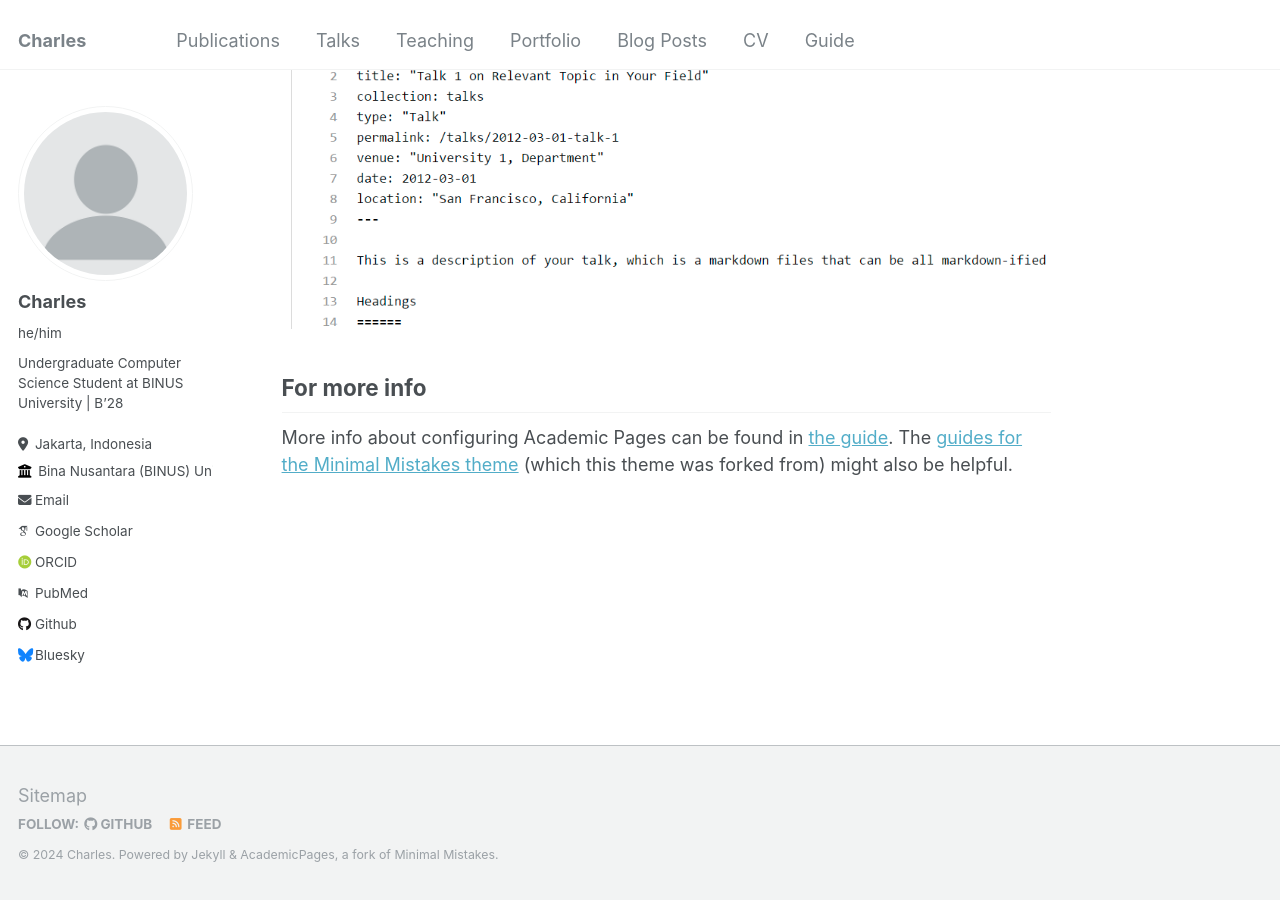
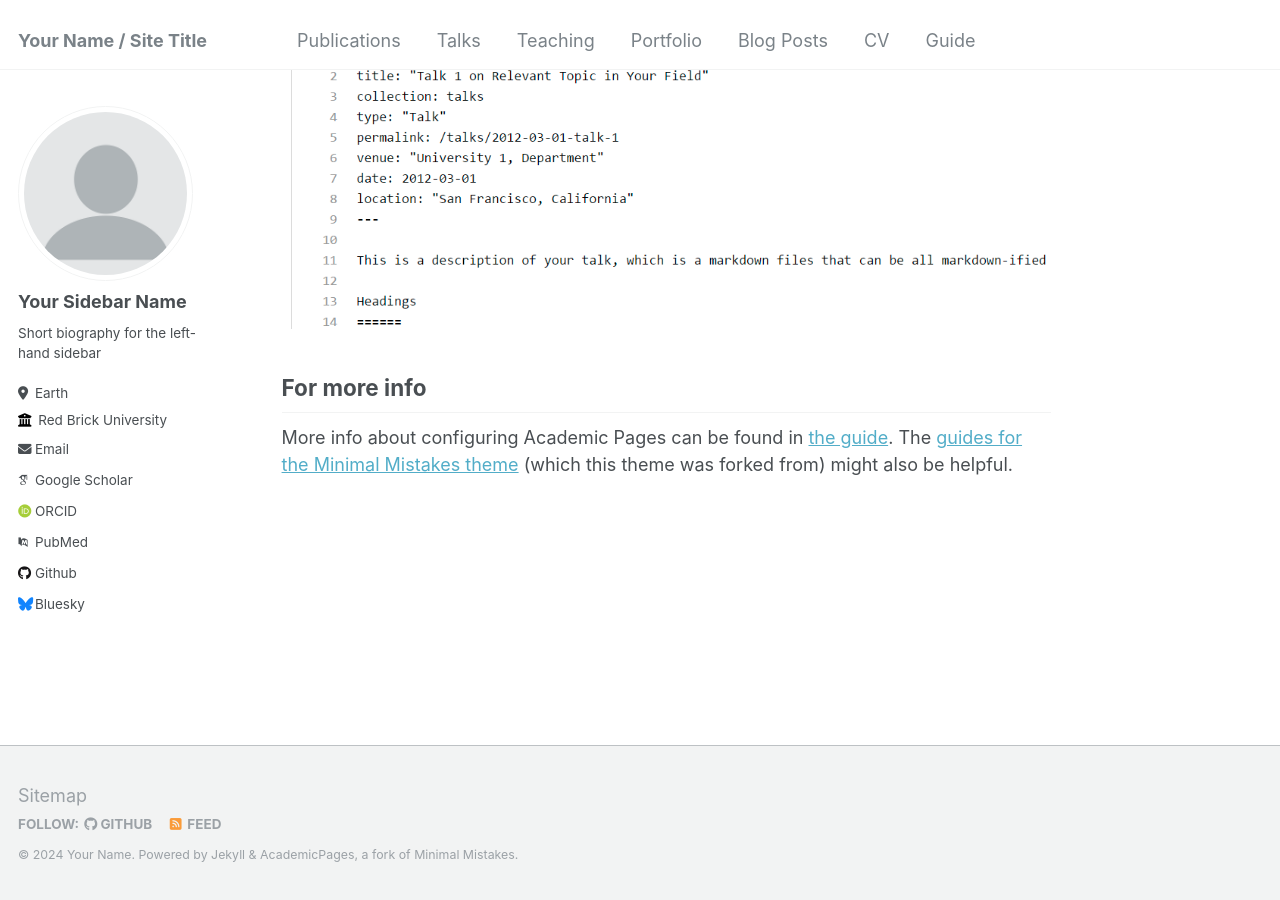
Before and after one commit to CharCG/charcg.github.io, a Jekyll site: the page built from _pages/about.md, in a window 1280 px wide and 900 px high, scrolled down 2660 px. Built offline with Jekyll 4.4.1, drawn with Linux system fonts in a browser that asks for light colours; some web fonts are replaced.

Commit message:
chore: restore default

```diff
--- a/_config.yml
+++ b/_config.yml
@@ -8,13 +8,13 @@
 
 # Basic Site Settings
 locale                   : "en-US"
-title                    : "Charles"
+title                    : "Your Name / Site Title"
 title_separator          : "-"
-name                     : &name "Charles"
+name                     : &name "Your Name"
 description              : &description "personal description"
-url                      : https://charcg.github.io # the base hostname & protocol for your site e.g. "https://mmistakes.github.io"
+url                      : https://academicpages.github.io # the base hostname & protocol for your site e.g. "https://mmistakes.github.io"
 baseurl                  : "" # the subpath of your site, e.g. "/blog"
-repository               : "charcg/charcg.github.io"
+repository               : "academicpages/academicpages.github.io"
 
 # Site Author - The following control what appear as part of the author content on the side bar.
 #               If a field is blank the icon and link will not appear, otherwise it will be shown.
@@ -22,11 +22,11 @@
 author:
   # Biographic information
   avatar           : "profile.png"
-  name             : "Charles"
-  pronouns         : "he/him" # example: "she/her"
-  bio              : "Undergraduate Computer Science Student at BINUS University | B’28"
-  location         : "Jakarta, Indonesia"
-  employer         : "Bina Nusantara (BINUS) University"
+  name             : "Your Sidebar Name"
+  pronouns         : # example: "she/her"
+  bio              : "Short biography for the left-hand sidebar"
+  location         : "Earth"
+  employer         : "Red Brick University"
   uri              : # URL
   email            : "none@example.org"
 
@@ -43,7 +43,7 @@
   bitbucket        : # Username - Update with your username on the site
   codepen          : # Username
   dribbble         : # Username
-  github           : "charcg"
+  github           : "academicpages"
   kaggle           : # Username
   stackoverflow    : # User number or user number and name (i.e., use "1" or "1/jeff-atwood")
 
```
